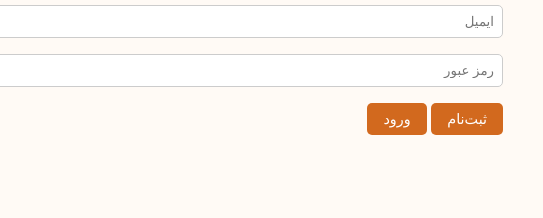
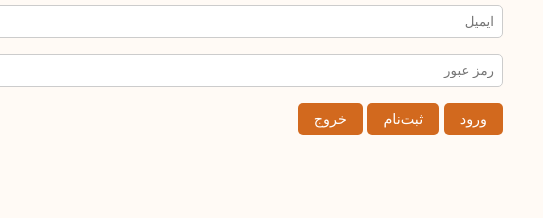
Before and after one commit to cookiehaven/mystore, a plain HTML site: page index.html in a window 1280 px wide. Shown: the part 100-318 px from the top of the page, 737-1280 px from the left. Drawn offline with Linux system fonts and the light colour scheme; no server answers; a web font is replaced by a local one.

Commit message:
Update index.html

```diff
--- a/index.html
+++ b/index.html
@@ -17,8 +17,9 @@
   <div id="auth-section">
     <input id="email" type="email" placeholder="ایمیل" />
     <input id="password" type="password" placeholder="رمز عبور" />
-    <button onclick="signup()">ثبت‌نام</button>
     <button onclick="login()">ورود</button>
+<button onclick="signup()">ثبت‌نام</button>
+<button onclick="logout()">خروج</button>
   </div>
 
   <div id="order-section" style="display:none;">
```
